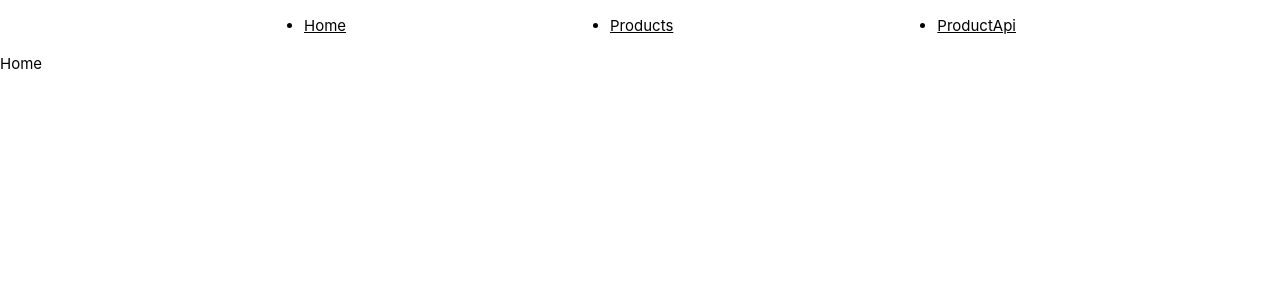
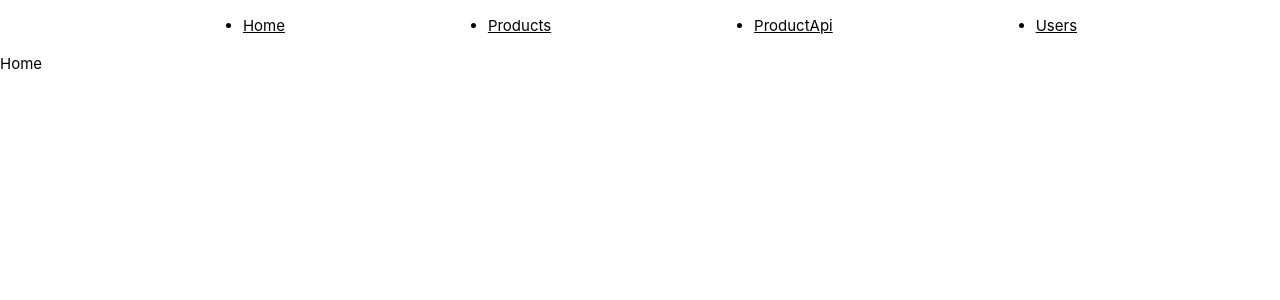
Before and after one commit to AkbulutAli/erciyes-react-app, a React (Create React App) app: page / in a window 1280 px wide. Shown: the top 300 px of the page. Built offline with nearby package versions, Linux system fonts and the light colour scheme.

Commit message:
22.11.23

```diff
--- a/src/App.js
+++ b/src/App.js
@@ -10,6 +10,7 @@ import StateRemove from './state/StateRemove';
 import StateObjectArray from './state/StateObjectArray';
 import ProductApi from './pages/ProductApi';
 import ProductDetailsApi from './pages/ProductDetailsApi';
+import Users from './pages/Users';
 
 function App() {
 
@@ -19,6 +20,8 @@ function App() {
       <li><Link to='/'>Home</Link></li>
       <li><Link to='/products'>Products</Link></li>
       <li><Link to='/productApi'>ProductApi</Link></li>
+      <li><Link to='/Users'>Users</Link></li>
+
 
     </ul>
 
@@ -29,8 +32,7 @@ function App() {
       <Route path="/products/:id" element={<ProductDetails />}></Route>
       <Route path = "/productApi" element = {<ProductApi />}></Route>
       <Route path='/productDetailsApi/:id' element={<ProductDetailsApi />}></Route>
-
-
+      <Route path = "/Users" element = {<Users />}></Route>
     </Routes>
 
   </>
--- /dev/null
+++ b/src/pages/Users.jsx
@@ -0,0 +1,47 @@
+import axios from 'axios'
+import React, { useState, useEffect } from 'react'
+
+
+function Users() {
+    const [users, setusers] = useState([])
+
+    useEffect(() => {
+        axios.get("https://jsonplaceholder.typicode.com/users")
+            .then((res) => {
+                setusers(res.data)
+            })
+            .catch((err) => {
+                console.log(err)
+            })
+    }, [])
+
+    const change = (e) =>{
+        fetch(`https://jsonplaceholder.typicode.com/posts/${e.target.value}`)
+            .then((res) => res.json())
+            .then((data) => {
+
+                document.getElementById('title').innerHTML = data.title
+                document.getElementById('body').innerHTML = data.body
+
+            })
+    }
+
+
+
+    return (<>
+        <div>users</div>
+        <select name="users" id="users" onChange={change}>
+            {users.map((item) => (
+                <option value={item.id}>{item.name}</option>
+            ))}
+        </select>
+
+        <p id='title'></p>
+        <p id='body'></p>
+
+
+    </>
+    )
+}
+
+export default Users
```
